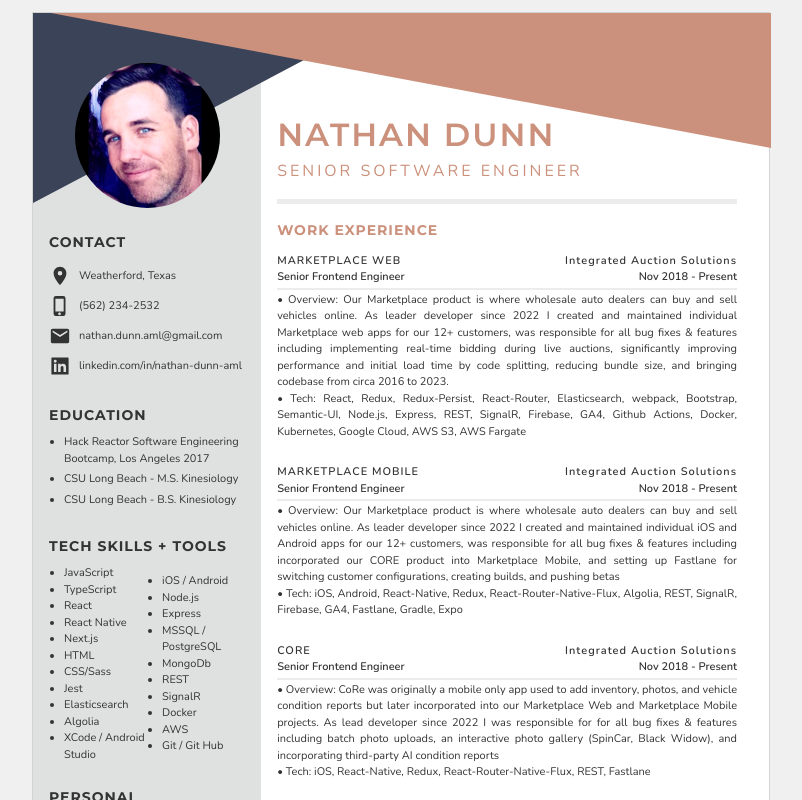
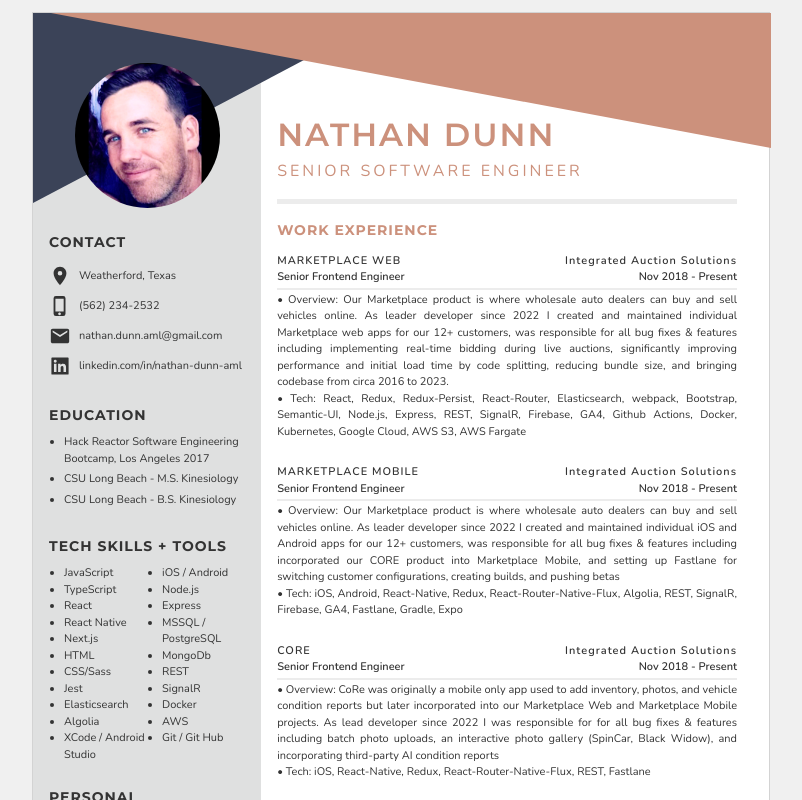
Before and after one commit to nathan-dunn/resume, a React (Create React App) app: page / in a window 1280 px wide. Shown: the top 800 px of the page, without its empty margins (239-1041 px from the left). Built offline with nearby package versions, Linux system fonts and the light colour scheme.

Commit message:
Fixes skills list

```diff
--- a/src/components/Skills.tsx
+++ b/src/components/Skills.tsx
@@ -25,16 +25,10 @@ export const Skills = () => {
   const list2 = data.skills.slice(part);
 
   return (
-    <VStack
-      w="100%"
-      align="flex-start"
-      spacing={0}
-
-      // border="1px solid darkblue"
-    >
+    <VStack w="100%" align="flex-start" spacing={0}>
       <SectionHeader title="TECH SKILLS + TOOLS" />
 
-      <HStack w="100%" spacing={0} justify="space-between">
+      <HStack w="100%" spacing={0} justify="space-between" align="flex-start">
         <SkillsList list={list1} width="50%" />
         <SkillsList list={list2} width="50%" />
       </HStack>
```
